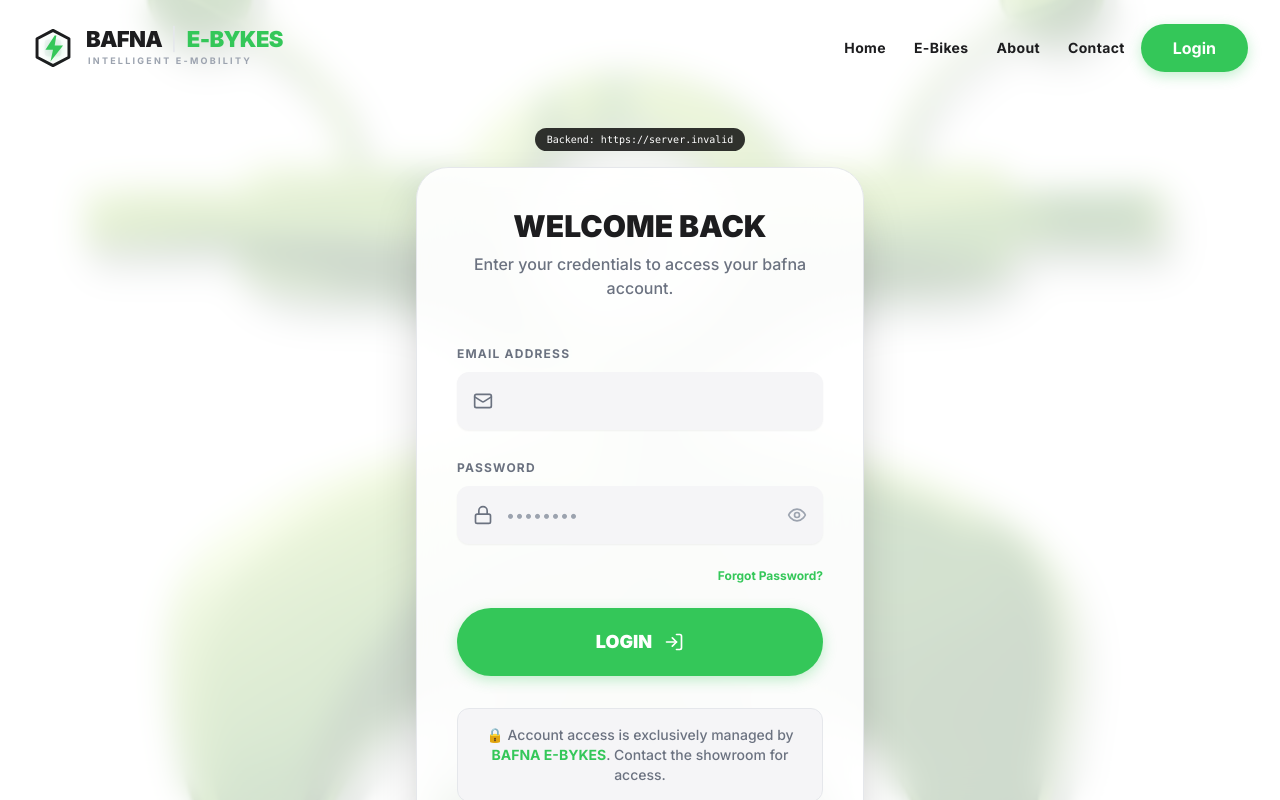
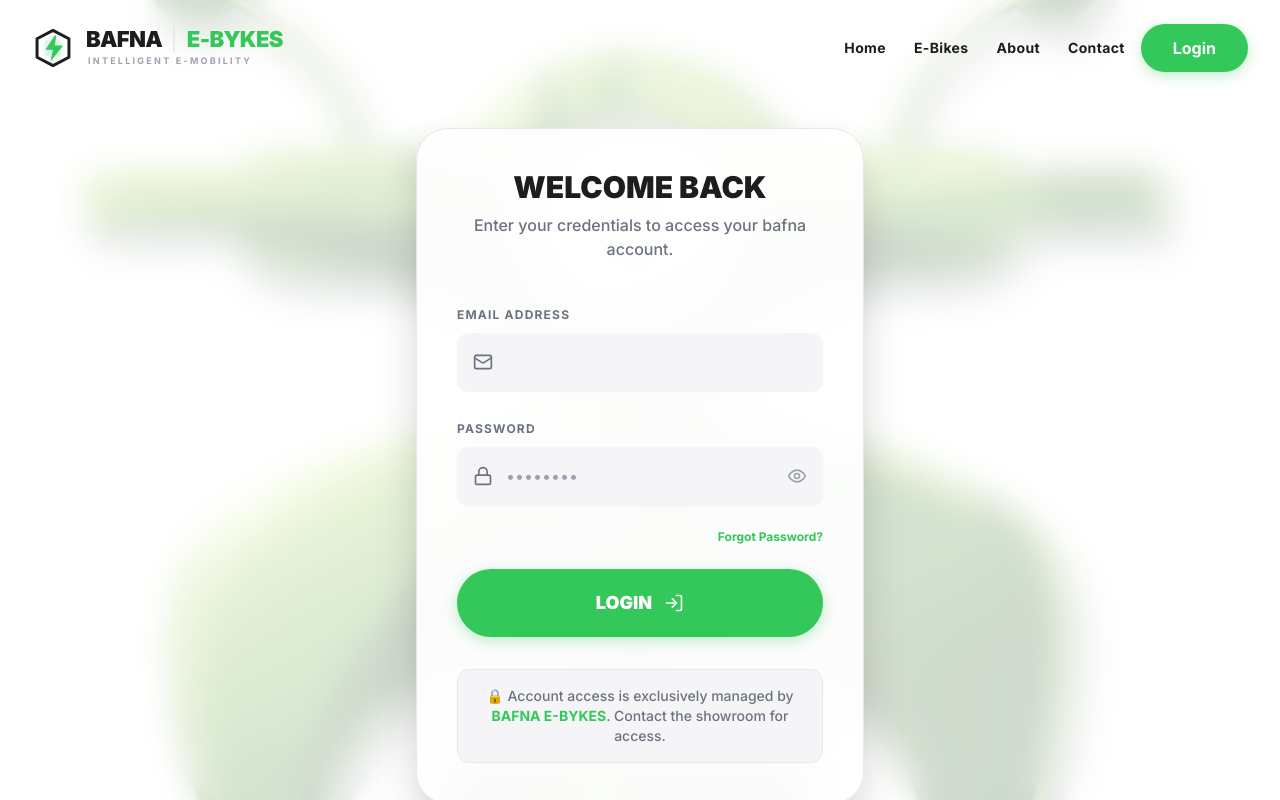
Before and after one commit to garnvv/bafna-ebykes, a React (Vite) app in the folder frontend/: page /login in a window 1280 px wide. Shown: the top 800 px of the page. Built offline with nearby package versions, Linux system fonts and the light colour scheme; no server answers.

Commit message:
Final cleanup: Remove debug API info

```diff
--- a/frontend/src/pages/auth/Login.jsx
+++ b/frontend/src/pages/auth/Login.jsx
@@ -3,7 +3,6 @@
 import { useAuth } from '../../context/AuthContext';
 import { Mail, Lock, LogIn, AlertCircle, Eye, EyeOff } from 'lucide-react';
 import { motion } from 'framer-motion';
-import { API_URL } from '../../services/api';
 
 const Login = () => {
   const [email, setEmail] = useState('');
@@ -30,13 +29,8 @@
   };
 
   return (
-    <div className="pt-32 pb-24 min-h-screen flex flex-col items-center justify-center px-4 bg-[url('/auth-scooter.png')] bg-cover bg-center">
+    <div className="pt-32 pb-24 min-h-screen flex items-center justify-center px-4 bg-[url('/auth-scooter.png')] bg-cover bg-center">
       <div className="absolute inset-0 bg-white/80 backdrop-blur-lg" />
-
-      {/* DEBUG INFO */}
-      <div className="relative mb-4 bg-black/80 text-white text-[10px] px-3 py-1 rounded-full font-mono">
-        Backend: {API_URL}
-      </div>
 
       <motion.div
         initial={{ opacity: 0, y: 20 }}
```
